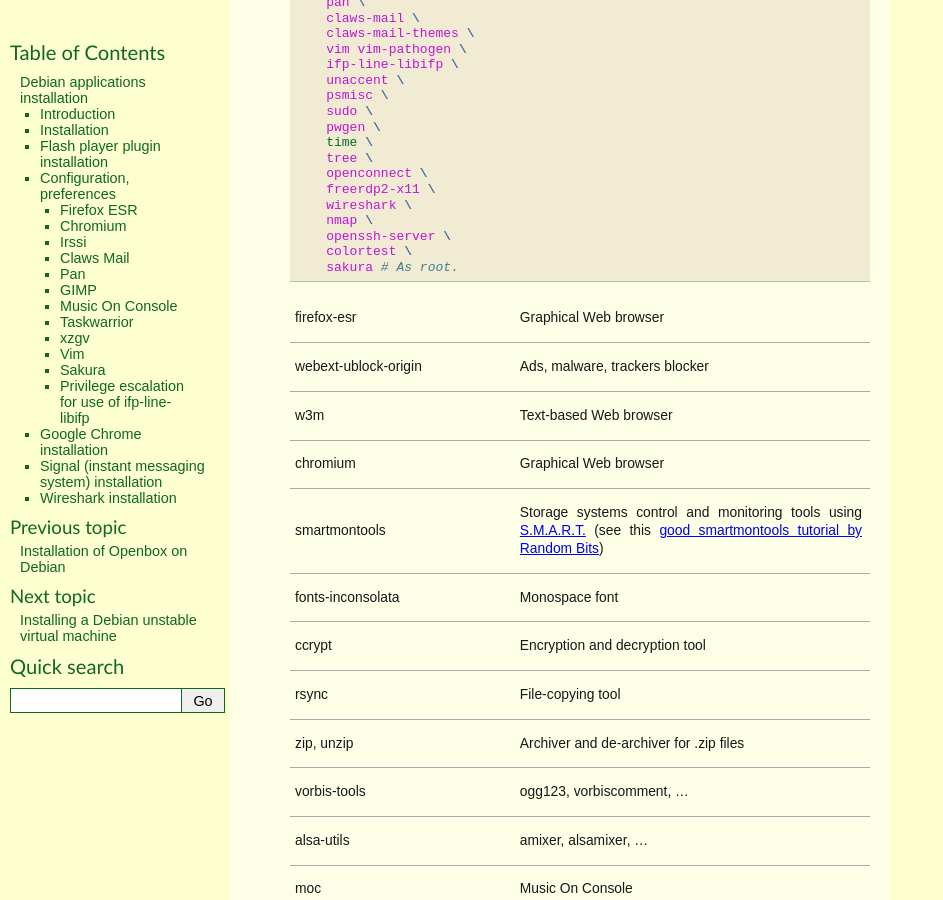
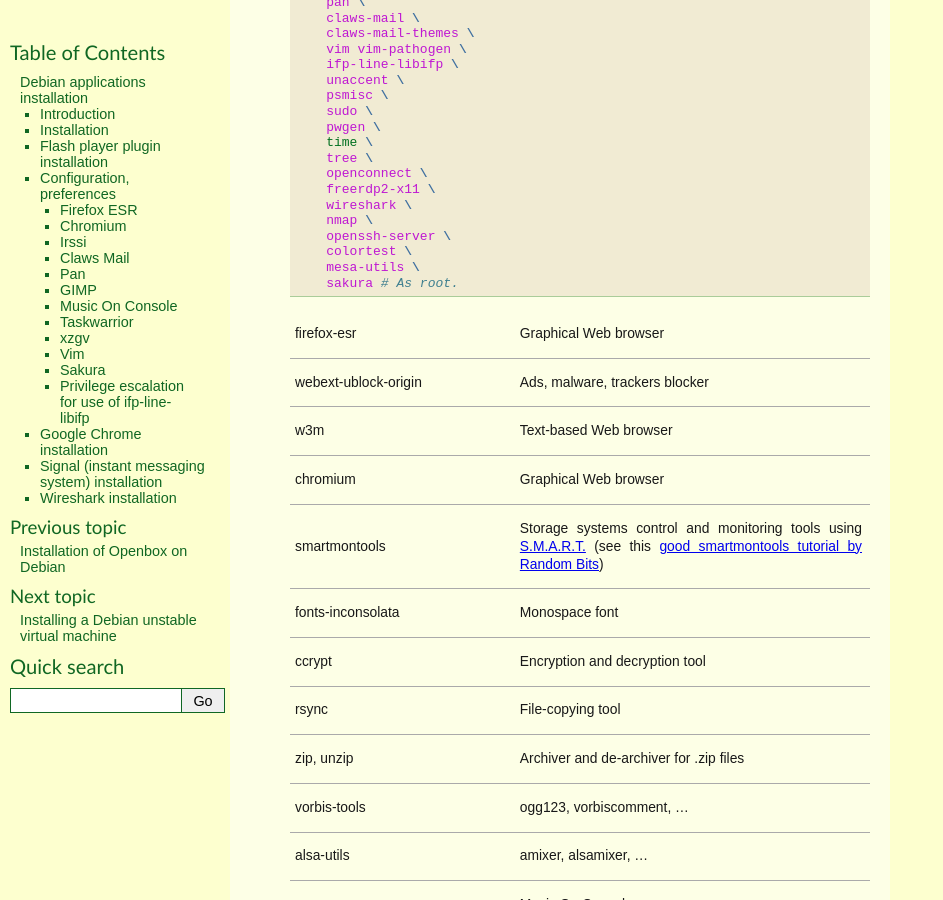
Before and after one commit to thierr26/thierr26_personal_notes_sphinx_sources, a Sphinx documentation site: the page built from source/debian_apps_install.rst, in a window 1280 px wide and 900 px high, scrolled down 1806 px. Shown: the whole window, without its empty margins (0-943 px from the left). Built offline with Sphinx 7.4.7, drawn with Linux system fonts in a browser that asks for light colours; some of the changed text lies outside the part shown.

Commit message:
Add mesa-utils

```diff
--- a/source/debian_apps_install.rst
+++ b/source/debian_apps_install.rst
@@ -91,6 +91,7 @@
       nmap \
       openssh-server \
       colortest \
+      mesa-utils \
       sakura # As root.
 
 .. list-table::
@@ -223,6 +224,8 @@
     - Secure shell (SSH) server
   * - colortest
     - Terminal color test graphs
+  * - mesa-utils
+    - glxgears and other programs
   * - sakura
     - Terminal emulator
 
```
